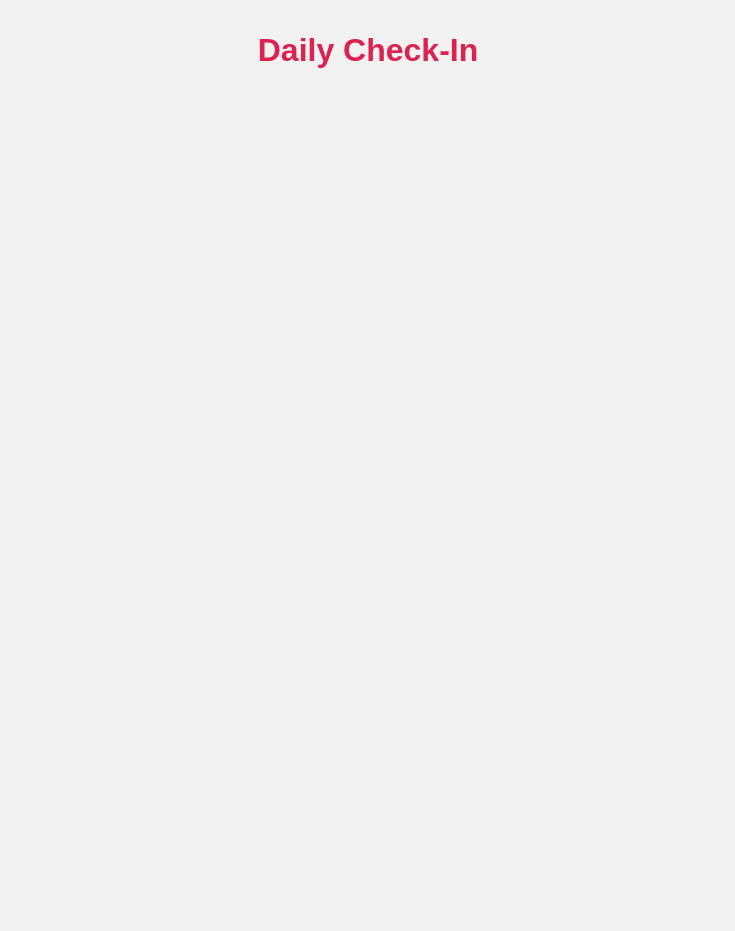
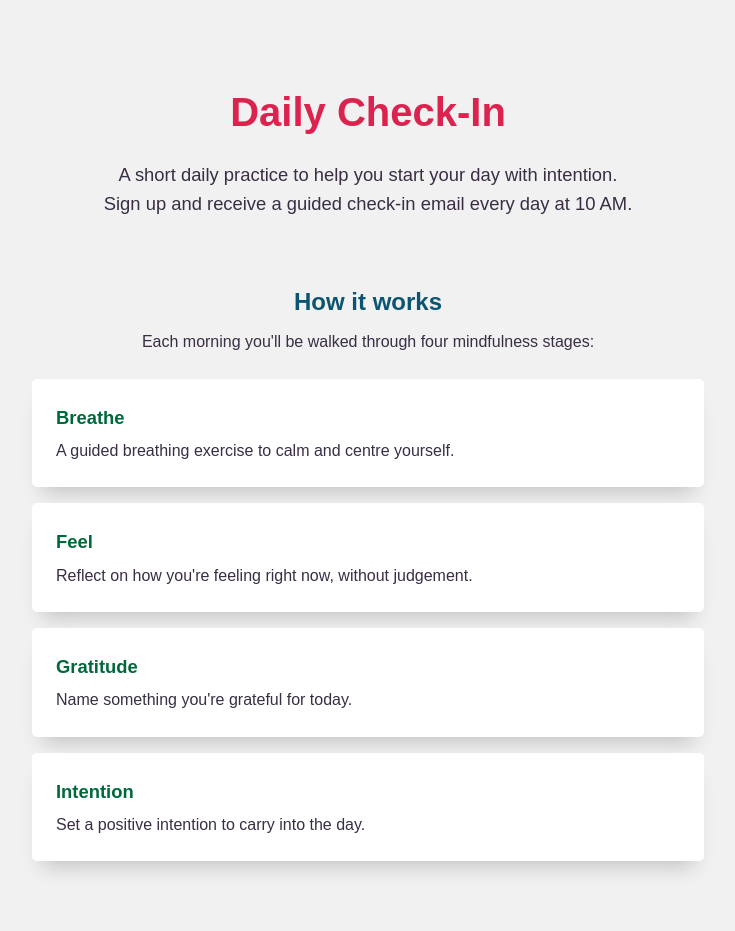
Before and after one commit to Germandrummer92/afh-daily-checkin, a React (Vite) app: page / in a window 1280 px wide. Shown: the top 931 px of the page, without its empty margins (272-1007 px from the left). Before the commit the page ends 800 px from the top, so only its background shows below. Built offline with nearby package versions, Linux system fonts and the light colour scheme.

Commit message:
homepage

```diff
--- a/src/App.tsx
+++ b/src/App.tsx
@@ -1,15 +1,54 @@
+const stages = [
+  {
+    name: "Breathe",
+    description: "A guided breathing exercise to calm and centre yourself.",
+  },
+  {
+    name: "Feel",
+    description:
+      "Reflect on how you're feeling right now, without judgement.",
+  },
+  {
+    name: "Gratitude",
+    description: "Name something you're grateful for today.",
+  },
+  {
+    name: "Intention",
+    description: "Set a positive intention to carry into the day.",
+  },
+];
+
 export function App() {
   return (
-    <h1
-      style={{
-        color: "#db2350",
-        fontFamily: "'Campton', Arial, sans-serif",
-        fontWeight: 700,
-        textAlign: "center",
-        padding: "2rem",
-      }}
-    >
-      Daily Check-In
-    </h1>
+    <div className="homepage">
+      <header className="hero">
+        <h1>Daily Check-In</h1>
+        <p className="hero-subtitle">
+          A short daily practice to help you start your day with intention.
+          Sign up and receive a guided check-in email every day at 10 AM.
+        </p>
+      </header>
+
+      <section className="stages">
+        <h2>How it works</h2>
+        <p className="stages-intro">
+          Each morning you'll be walked through four mindfulness stages:
+        </p>
+        <ol className="stages-list">
+          {stages.map((stage) => (
+            <li key={stage.name} className="stage-card">
+              <h3>{stage.name}</h3>
+              <p>{stage.description}</p>
+            </li>
+          ))}
+        </ol>
+      </section>
+
+      <section className="cta">
+        <a href="/signup" className="cta-button">
+          Sign Up
+        </a>
+      </section>
+    </div>
   );
 }
--- a/src/index.css
+++ b/src/index.css
@@ -1,8 +1,22 @@
 :root {
   --crimson: #db2350;
+  --orange: #fcc512;
+  --dark-orange: #d35e0f;
+  --orange-2: #ef940f;
+  --plum: #ff474f;
+  --plum-2: #ff908e;
+  --ggreen: #00693b;
+  --yellow-green: #89ca3b;
+  --yellow-green-2: #cbd543;
+  --yellow-green-3: #6da742;
+  --light-sky-blue: #1d77bd;
+  --sky-blue-2: #4ea3cf;
+  --light-blue-2: #80cbd8;
+  --dodger-blue: #0c5572;
   --black: #392e44;
   --white: #ffffff;
   --linen: #f1f1f1;
+  --gainsboro: #f3f3f3;
 }
 
 *,
@@ -15,6 +29,100 @@
 
 body {
   font-family: "Campton", Arial, sans-serif;
+  font-weight: 300;
   color: var(--black);
   background-color: var(--linen);
+  line-height: 1.6;
 }
+
+.homepage {
+  max-width: 720px;
+  margin: 0 auto;
+  padding: 2rem 1.5rem 4rem;
+}
+
+/* Hero */
+.hero {
+  text-align: center;
+  padding: 3rem 0 2rem;
+}
+
+.hero h1 {
+  font-size: 2.5rem;
+  font-weight: 700;
+  color: var(--crimson);
+  margin-bottom: 1rem;
+}
+
+.hero-subtitle {
+  font-size: 1.15rem;
+  color: var(--black);
+  max-width: 540px;
+  margin: 0 auto;
+}
+
+/* Stages */
+.stages {
+  padding: 2rem 0;
+}
+
+.stages h2 {
+  font-size: 1.5rem;
+  font-weight: 700;
+  color: var(--dodger-blue);
+  text-align: center;
+  margin-bottom: 0.5rem;
+}
+
+.stages-intro {
+  text-align: center;
+  margin-bottom: 1.5rem;
+  color: var(--black);
+}
+
+.stages-list {
+  list-style: none;
+  display: grid;
+  gap: 1rem;
+}
+
+.stage-card {
+  background: var(--white);
+  border-radius: 5px;
+  padding: 1.5rem;
+  box-shadow: 0 15px 20px -10px rgba(0, 0, 0, 0.2);
+}
+
+.stage-card h3 {
+  font-size: 1.15rem;
+  font-weight: 700;
+  color: var(--ggreen);
+  margin-bottom: 0.35rem;
+}
+
+.stage-card p {
+  color: var(--black);
+}
+
+/* CTA */
+.cta {
+  text-align: center;
+  padding: 2.5rem 0 0;
+}
+
+.cta-button {
+  display: inline-block;
+  background: var(--crimson);
+  color: var(--white);
+  font-family: "Campton", Arial, sans-serif;
+  font-weight: 700;
+  font-size: 1.15rem;
+  padding: 0.85rem 2.5rem;
+  border-radius: 100px;
+  text-decoration: none;
+  transition: transform 0.15s ease;
+}
+
+.cta-button:hover {
+  transform: scale(0.95);
+}
```
Also changed, not shown: 1 other file (tests, documents, lock files or other folders).
